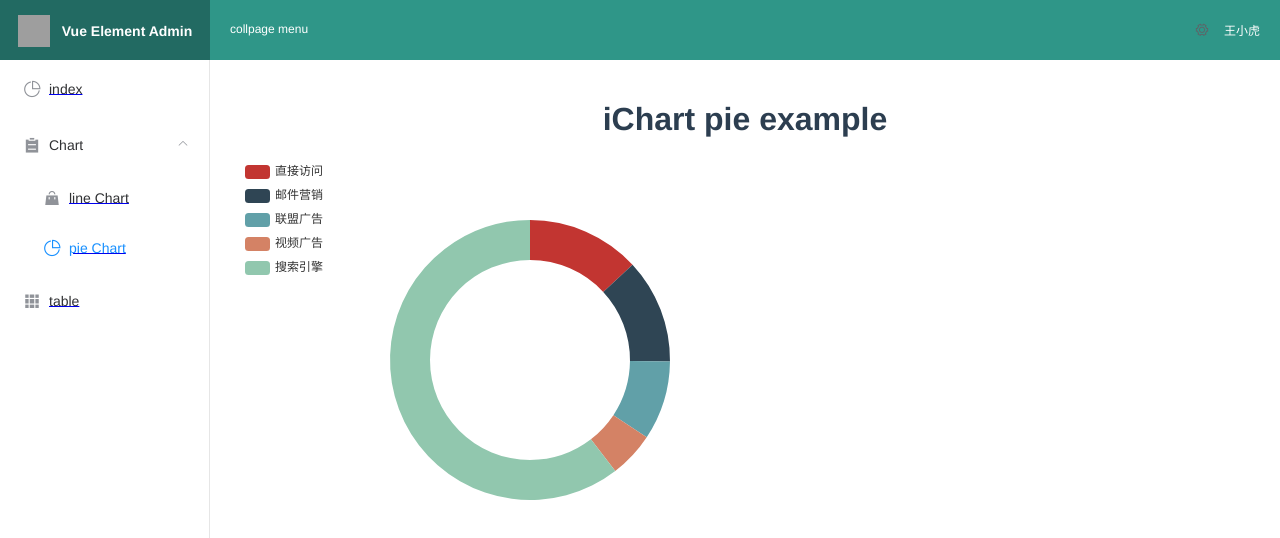
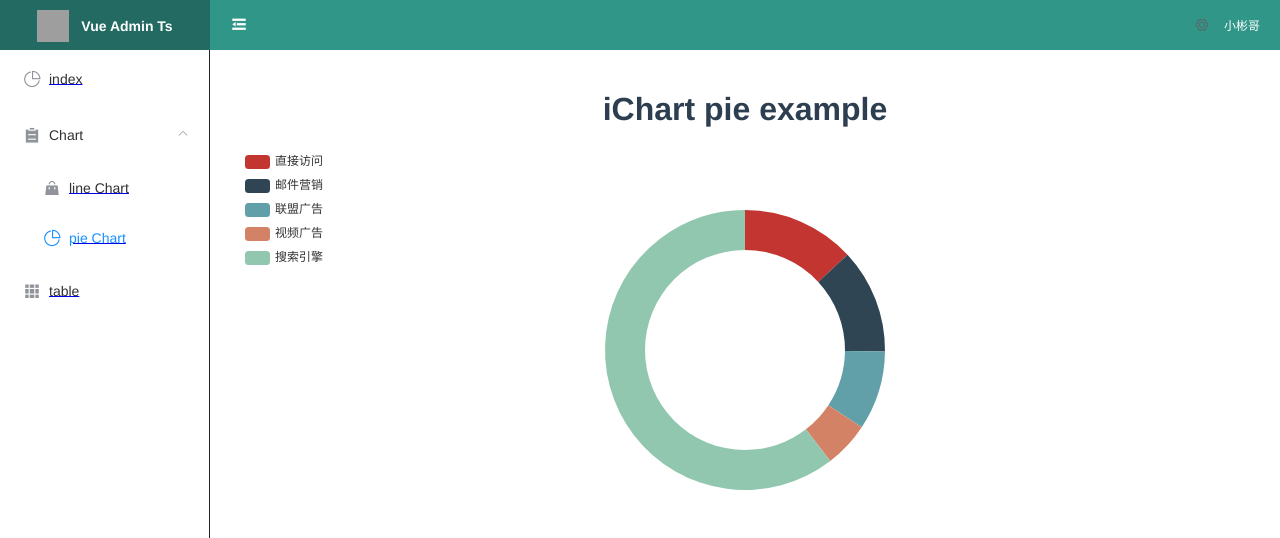
Before and after one commit to happydemoney/vue-admin-configure, a Vue app: page /chart/pie in a window 1280 px wide. Shown: the top 538 px of the page. Built offline with nearby package versions, Linux system fonts and the light colour scheme; grey boxes are pictures that could not be loaded.

Commit message:
【提交单号】：#nav-menu-toggle 【问题描述】：nav-menu-toggle 【提交类型】：新功能 【上传人员】：happydemoney 【修改内容】：     1. nav-menu-toggle 【相关单号】：无 【需要测试】：是

```diff
--- a/package.json
+++ b/package.json
@@ -12,6 +12,7 @@
     "core-js": "^3.6.4",
     "echarts": "^4.7.0",
     "element-ui": "^2.13.0",
+    "js-cookie": "^2.2.1",
     "lodash": "^4.17.15",
     "normalize.css": "^8.0.1",
     "resize-detector": "^0.2.1",
--- a/src/layout/components/appHeader.vue
+++ b/src/layout/components/appHeader.vue
@@ -1,7 +1,9 @@
 <template>
     <el-header class="app-header">
         <div class="app-header-left">
-            collpage menu
+            <i :class="sidebar.opened? 'el-icon-s-fold': 'el-icon-s-unfold'"
+                style="font-size: 18px;cursor: pointer;"
+                @click="handleCollapse"></i>
         </div>
         <div class="app-header-right">
             <el-dropdown>
@@ -12,15 +14,26 @@
                 <el-dropdown-item>删除</el-dropdown-item>
                 </el-dropdown-menu>
             </el-dropdown>
-            <span>王小虎</span>
+            <span>小彬哥</span>
         </div>
     </el-header>
 </template>
 
 <script lang="ts">
 import Vue from 'vue'
+import { mapGetters } from 'vuex'
 export default Vue.extend({
-    name: 'AppHeader'
+    name: 'AppHeader',
+    computed: {
+        ...mapGetters([
+        'sidebar'
+        ]),
+    },
+    methods: {
+        handleCollapse () {
+            this.$store.dispatch('app/toggleSideBar')
+        }
+    }
 })
 </script>
 
--- a/src/layout/components/appMain.vue
+++ b/src/layout/components/appMain.vue
@@ -17,13 +17,3 @@ export default Vue.extend({
     }
 })
 </script>
-
-<style lang="scss" scoped>
-.app-main {
-  /*60 = navbar  */
-  min-height: calc(100vh - 60px);
-  width: 100%;
-  position: relative;
-  overflow: hidden;
-}
-</style>
--- a/src/layout/components/sidebar/Logo.vue
+++ b/src/layout/components/sidebar/Logo.vue
@@ -25,7 +25,7 @@ export default Vue.extend({
   },
   data() {
     return {
-      title: 'Vue Element Admin',
+      title: 'Vue Admin Ts',
       logo: 'https://wpimg.wallstcn.com/69a1c46c-eb1c-4b46-8bd4-e9e686ef5251.png'
     }
   }
@@ -45,8 +45,8 @@ export default Vue.extend({
 .sidebar-logo-container {
   position: relative;
   width: 100%;
-  height: 60px;
-  line-height: 60px;
+  height: 50px;
+  line-height: 50px;
   background: #226A62;
   text-align: center;
   overflow: hidden;
--- a/src/layout/components/sidebar/index.vue
+++ b/src/layout/components/sidebar/index.vue
@@ -1,5 +1,5 @@
 <template>
-  <el-aside class="app-sidebar-wrap" :class="{'has-logo':showLogo}">
+  <el-aside class="app-sidebar-wrap" :class="{'has-logo':showLogo, 'collapse': isCollapse}">
     <logo v-if="showLogo" :collapse="isCollapse" />
     <el-scrollbar wrap-class="scrollbar-wrapper">
       <el-menu
@@ -10,8 +10,7 @@
         :unique-opened="false"
         :active-text-color="variables.menuActiveText"
         :collapse-transition="false"
-        mode="vertical"
-      >
+        mode="vertical">
         <sidebar-item v-for="route in routes" :key="route.path" :item="route" :base-path="route.path" />
       </el-menu>
     </el-scrollbar>
@@ -24,6 +23,7 @@ import Logo from './Logo.vue'
 import SidebarItem from './SidebarItem.vue'
 import variables from '@/styles/variables.scss'
 import { routes } from '@/router'
+import { mapGetters } from 'vuex'
 
 export default Vue.extend({
   components: { SidebarItem, Logo },
@@ -33,6 +33,9 @@ export default Vue.extend({
     }
   },
   computed: {
+    ...mapGetters([
+    'sidebar'
+    ]),
     activeMenu() {
       const route = this.$route
       const { meta, path } = route
@@ -50,8 +53,7 @@ export default Vue.extend({
       return variables
     },
     isCollapse() {
-      // return !this.sidebar.opened
-      return false
+      return !this.sidebar.opened
     }
   }
 })
--- /dev/null
+++ b/src/store/getters.ts
@@ -0,0 +1,15 @@
+const getters = {
+    sidebar: (state: { app: { sidebar: boolean } }) => state.app.sidebar,
+    size: (state: { app: { size: string } }) => state.app.size,
+    device: (state: { app: { device: string } }) => state.app.device
+    // visitedViews: state => state.tagsView.visitedViews,
+    // cachedViews: state => state.tagsView.cachedViews,
+    // token: state => state.user.token,
+    // avatar: state => state.user.avatar,
+    // name: state => state.user.name,
+    // introduction: state => state.user.introduction,
+    // roles: state => state.user.roles,
+    // permissionRoutes: state => state.permission.routes,
+    // errorLogs: state => state.errorLog.logs
+  }
+  export default getters
--- a/src/store/index.ts
+++ b/src/store/index.ts
@@ -1,11 +1,25 @@
-import Vue from "vue";
-import Vuex from "vuex";
+import Vue from 'vue'
+import Vuex from 'vuex'
+import getters from './getters'
 
-Vue.use(Vuex);
+Vue.use(Vuex)
 
-export default new Vuex.Store({
-  state: {},
-  mutations: {},
-  actions: {},
-  modules: {}
-});
+// https://webpack.js.org/guides/dependency-management/#requirecontext
+const modulesFiles = require.context('./modules', true, /\.ts$/)
+
+// you do not need `import app from './modules/app'`
+// it will auto require all vuex module from modules file
+const modules = modulesFiles.keys().reduce((modules, modulePath) => {
+  // set './app.js' => 'app'
+  const moduleName = modulePath.replace(/^\.\/(.*)\.\w+$/, '$1')
+  const value = modulesFiles(modulePath)
+  modules[moduleName] = value.default
+  return modules
+}, {})
+
+const store = new Vuex.Store({
+  modules,
+  getters
+})
+
+export default store
--- /dev/null
+++ b/src/store/modules/app.ts
@@ -0,0 +1,56 @@
+import Cookies from 'js-cookie'
+
+const state = {
+  sidebar: {
+    opened: Cookies.get('sidebarStatus') ? !!+Cookies.get('sidebarStatus') : true,
+    withoutAnimation: false
+  },
+  device: 'desktop',
+  size: Cookies.get('size') || 'medium'
+}
+
+const mutations = {
+  TOGGLE_SIDEBAR: (state: { sidebar: { opened: boolean; withoutAnimation: boolean } }) => {
+    state.sidebar.opened = !state.sidebar.opened
+    state.sidebar.withoutAnimation = false
+    if (state.sidebar.opened) {
+      Cookies.set('sidebarStatus', 1)
+    } else {
+      Cookies.set('sidebarStatus', 0)
+    }
+  },
+  CLOSE_SIDEBAR: (state: { sidebar: { opened: boolean; withoutAnimation: boolean } }, withoutAnimation: boolean) => {
+    Cookies.set('sidebarStatus', 0)
+    state.sidebar.opened = false
+    state.sidebar.withoutAnimation = withoutAnimation
+  },
+  TOGGLE_DEVICE: (state: { device: string }, device: string) => {
+    state.device = device
+  },
+  SET_SIZE: (state: { size: string }, size: string) => {
+    state.size = size
+    Cookies.set('size', size)
+  }
+}
+
+const actions = {
+  toggleSideBar({ commit }) {
+    commit('TOGGLE_SIDEBAR')
+  },
+  closeSideBar({ commit }, { withoutAnimation }: { withoutAnimation: string }) {
+    commit('CLOSE_SIDEBAR', withoutAnimation)
+  },
+  toggleDevice({ commit }, device: string) {
+    commit('TOGGLE_DEVICE', device)
+  },
+  setSize({ commit }, size: string) {
+    commit('SET_SIZE', size)
+  }
+}
+
+export default {
+  namespaced: true,
+  state,
+  mutations,
+  actions
+}
--- a/src/styles/layout.scss
+++ b/src/styles/layout.scss
@@ -1,5 +1,17 @@
+// reset element-ui css
+.horizontal-collapse-transition {
+    transition: 0s width ease-in-out, 0s padding-left ease-in-out, 0s padding-right ease-in-out;
+}
+.app-main {
+    /*50 = navbar  */
+    min-height: calc(100vh - 50px);
+    width: 100%;
+    position: relative;
+    overflow: hidden;
+}
 // sidebar
 .app-sidebar-wrap {
+    transition: width 0.28s;
     width: 210px !important;
     overflow: hidden !important;
     background-color: #20222A;
@@ -13,6 +25,56 @@
     .el-menu {
         height: 100%;
         text-align: left;
+        border-right-color: #20222A;
+    }
+}
+
+.collapse {
+    &.app-sidebar-wrap {
+      width: 64px !important;
+    }
+
+    .submenu-title-noDropdown {
+      padding: 0 !important;
+      position: relative;
+
+      .el-tooltip {
+        padding: 0 !important;
+
+        i {
+          margin-left: 20px;
+        }
+      }
+    }
+
+    .el-submenu {
+      overflow: hidden;
+
+      &>.el-submenu__title {
+        padding: 0 !important;
+
+        i {
+          margin-left: 20px;
+        }
+
+        .el-submenu__icon-arrow {
+          display: none;
+        }
+      }
+    }
+
+    .el-menu--collapse {
+      .el-submenu {
+        &>.el-submenu__title {
+          &>span {
+            height: 0;
+            width: 0;
+            overflow: hidden;
+            visibility: hidden;
+            display: inline-block;
+          }
+        }
+      }
     }
 }
 
@@ -24,6 +86,7 @@
     justify-content: space-between;
     align-items: center;
     color: #fff;
+    height: 50px !important;
     .app-header-left {
     }
     .app-header-right {
--- a/src/views/chart/line.vue
+++ b/src/views/chart/line.vue
@@ -1,7 +1,7 @@
 <template>
-  <div class="about">
+  <div class="wrap">
     <h2>iChart line example</h2>
-    <i-chart :options="chartOptions"></i-chart>
+    <i-chart :options="chartOptions" class="iChart"></i-chart>
   </div>
 </template>
 
@@ -31,3 +31,12 @@ export default Vue.extend({
   }
 });
 </script>
+
+<style lang="scss" scoped>
+.wrap {
+  width: 100%;
+}
+.iChart {
+  width: 100%;
+}
+</style>
--- a/src/views/chart/pie.vue
+++ b/src/views/chart/pie.vue
@@ -1,7 +1,7 @@
 <template>
-  <div class="about">
+  <div class="wrap">
     <h1>iChart pie example</h1>
-    <i-chart :options="chartOptions"></i-chart>
+    <i-chart :options="chartOptions" class="iChart"></i-chart>
   </div>
 </template>
 
@@ -58,3 +58,12 @@ export default Vue.extend({
   }
 });
 </script>
+
+<style lang="scss" scoped>
+.wrap {
+  width: 100%;
+}
+.iChart {
+  width: 100%;
+}
+</style>
```
Also changed, not shown: 1 other file (tests, documents, lock files or other folders).
